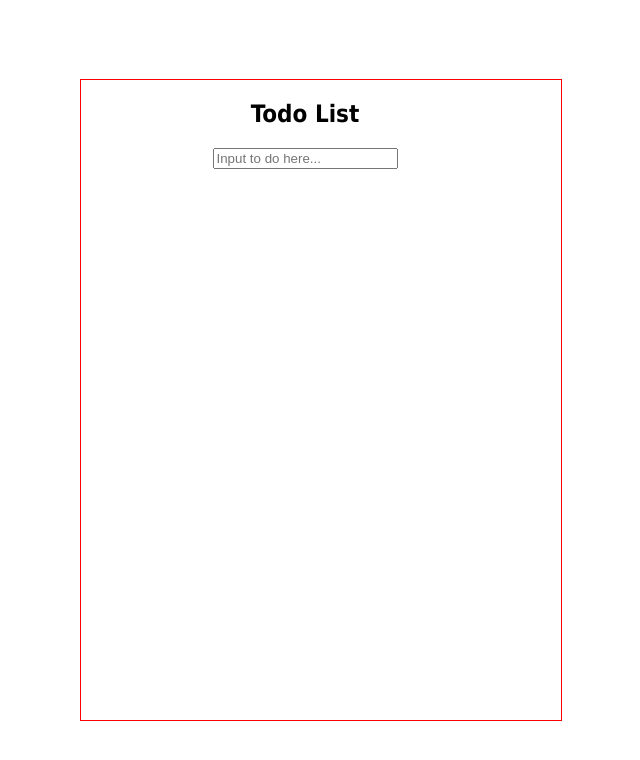
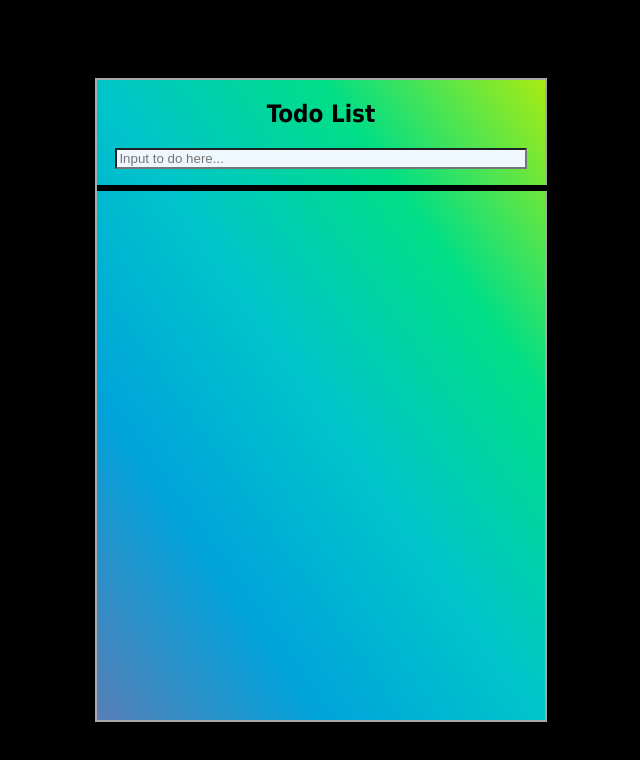
Before and after one commit to nmuceros/muceros__nolita--assignment-2, a React (Create React App) app in the folder todo-app/: page / in a window 1280 px wide. Shown: the top 760 px of the page, without its empty margins (319-959 px from the left). Built offline with nearby package versions, Linux system fonts and the light colour scheme.

Commit message:
adds background color

```diff
--- a/todo-app/src/App.css
+++ b/todo-app/src/App.css
@@ -1,75 +1,118 @@
-body, html {
+body {
   padding: 0;
   margin: 0;
   font-family: Tahoma;
-  overflow: auto;
-  /* background-color: grey; */
-  /* color: white; */
+  /* overflow: auto; */
+  /* background-color: linear-gradient(#87A7B3, #CDC7BE, #E1F1DD) no-repeat; */
+  /* background-image: linear-gradient(to right top, #587eb7, #00a3da, #00c5ca, #00de87, #a8eb12); */
+  /* background-color: linear-gradient(to right top, #587eb7, #00a3da, #00c5ca, #00de87, #a8eb12); */
+  /* background-color: linear-gradient(to right, red , yellow); */
+  /* background-color: red; */
+  background-color: black;
+
+  background-size: cover;
+  height: 100%;
+  /* background-color: #d5d5d5;   */
+
+
 }
+
 
 .main-container {
   position: absolute;
   width: 35%;
-  /* height: auto; */
   height: 80%;
   top: 50%;
   left: 50%;
   transform: translate(-50%, -50%);
   border-style: solid;
-  border-width: 1px;
-  /* text-align: center; */
+  border-width: 2px;
 
-  border-color: red;
-  overflow: scroll;
+  border-color: darkgray;
+  /* overflow: scroll; */
 
-  /* padding-left: 2rem; */
-  padding-right: 2rem;
+  /* padding-right: 2rem; */
+  /* background: linear-gradient(#87A7B3, #CDC7BE, #E1F1DD) no-repeat; */
 
+  background-image: linear-gradient(to right top, #587eb7, #00a3da, #00c5ca, #00de87, #a8eb12);
 
 }
 
 h2 {
   text-align: center;
+  /* background-color: lightgray; */
 }
 
 .form-container {
+  /* position: sticky; */
+  /* position: -webkit-sticky; */
+  position: relative;
   text-align: center;
-  /* position: -webkit-sticky; */
-  /* position: sticky; */
+  /* align-items: center; */
   margin-bottom: 1rem;
+
+  /* border-style: solid; */
+  /* border-color: green; */
+  width: 100%;
+  height: auto;
+  /* margin: 0%; */
+
+
 }
 
+.input-todo {
+  position: relative;
+  /* float: left; */
+  width: 90%;
+  /* align-content: center; */
+  text-align: left;
+  /* margin-bottom: 2rem; */
+  /* border-style: none; */
+  background-color: aliceblue;
+}
 
-/* .todo-container { */
-.todo-item-container {
-  position: relative;
-  /* max-height: 24rem; */
-  /* overflow: hidden; */
-  /* overflow: scroll; */
-  /* overflow-y: auto; */
-  /* border-style: solid; */
-  /* border-width: 3px; */
-  /* border-color: green; */
+.todo-container {
+  /* position: absolute; */
+  margin-top: 1rem;
+  border-style: solid;
+  /* border-color: yellow; */
+  /* margin-left: 2rem; */
   overflow: scroll;
-  width: auto;
+  width: 100%;
   height: auto;
-  /* background-color: yellow; */
 
-  background-color: pink;
-  border-style: solid;
-  border-width: 3px;
-  border-color: white;
 
 }
 
 
+.todo-item-container {
+  position: relative;
+  overflow: scroll;
+  width: auto;
+  height: auto;
+
+  /* background-color: rgb(182, 212, 230); */
+  /* background: linear-gradient(#87A7B3, #CDC7BE, #E1F1DD) no-repeat; */
+  /* background-image: linear-gradient(to right top, #587eb7, #00a3da, #00c5ca, #00de87, #a8eb12); */
+  border-style: solid;
+  border-width: 3px;
+  border-color: white;
+}
+
+
+/* made a space before delete icon */
 ul {
-  list-style-type: none;
+  list-style-type: none; /* removes the bullet style */
+  margin: 0; /* margin, padding-left and font-size set to 0 removes the spaces on the left of the li */
+  padding-left: 0;
+  font-size: 0;
+
+
+  background-color: paleturquoise;
 
 }
 
 .todo-item {
-  /* float: left; */
   text-decoration: none;
   color: balck;
   opacity: 1;
@@ -78,7 +121,6 @@ ul {
 
 
 .completed {
-  /* float: left; */
   text-decoration: line-through;
   color: gray;
   opacity: 0.5;
@@ -88,44 +130,15 @@ ul {
 /* The container */
 /* Checkbox texts move when margin is adjusted */
 .checkbox-container {
-  /* display: block; */
   position: relative;
-  /* float: left; */
-  /* margin: 0%;
-  padding: 0; */
   text-align: center;
   align-items: center;
-  /* padding-left: 2rem; */
-  /* margin-right: 2rem; */
   cursor: pointer;
   font-size: 22px;
-  /* -webkit-user-select: none;
-  -moz-user-select: none;
-  -ms-user-select: none;
-  user-select: none; */
-
-  /* width: auto; */
-  /* border-style: solid; */
-  /* border-width: 5px; */
-  /* border-color: pink; */
   overflow: hidden;
-  /* width: 100%; */
-  /* border-style: solid; */
-
-  /* border-color: green; */
-  /* color: green;
-  border-style: solid;
-  border-color: green;
-  border-width: 3px; */
-  /* justify-content: center; */
-
-  /* background-color: red; */
-
   overflow: scroll;
   width: 100%;
   height: auto;
-
-
 
 }
 
@@ -134,75 +147,9 @@ ul {
   float: left;
   align-items: center;
   text-align: center;
-  /* background-color: red; */
-  /* padding-bottom: 3px; */
-  /* text-align: center;
-  align-items: center;  */
-  /* width: auto; */
-  /* width: 80%;
-  height: auto; */
-
-  /* border-style: solid; */
 }
 
 .delete-icon {
   max-width: 100%;
   height: auto;
-  /* text-align: bottom; */
-
 }
-
-/* Hide the browser's default checkbox */
-/* .checkbox-container input {
-  position: absolute;
-  opacity: 0;
-  cursor: pointer;
-  height: 0;
-  width: 0;
-} */
-
-/* Create a custom checkbox */
-/* .checkmark {
-  position: absolute;
-  top: 0;
-  left: 0;
-  height: 25px;
-  width: 25px;
-  background-color: #eee;
-} */
-
-/* On mouse-over, add a grey background color */
-/* .checkbox-container:hover input ~ .checkmark {
-  background-color: #ccc;
-} */
-
-/* When the checkbox is checked, add a blue background */
-/* .checkbox-container input:checked ~ .checkmark {
-  background-color: #2196F3;
-} */
-
-
-/* Create the checkmark/indicator (hidden when not checked) */
-/* .checkmark:after {
-  content: "";
-  position: absolute;
-  display: none;
-} */
-
-/* Show the checkmark when checked */
-/* .checkbox-container input:checked ~ .checkmark:after {
-  display: block;
-} */
-
-/* Style the checkmark/indicator */
-/* .checkbox-container .checkmark:after {
-  left: 9px;
-  top: 5px;
-  width: 5px;
-  height: 10px;
-  border: solid white;
-  border-width: 0 3px 3px 0;
-  -webkit-transform: rotate(45deg);
-  -ms-transform: rotate(45deg);
-  transform: rotate(45deg);
-} */
--- a/todo-app/src/components/TodoList.js
+++ b/todo-app/src/components/TodoList.js
@@ -34,7 +34,7 @@ const TodoList = () => {
             <div className="form-container">
                 <form onSubmit={ submitTodo_Handler }>
                     <input
-                        className="form-control"
+                        className="input-todo"
                         type="text"
                         placeholder="Input to do here..."
                         onChange={ changeTodo_Handler}
```
